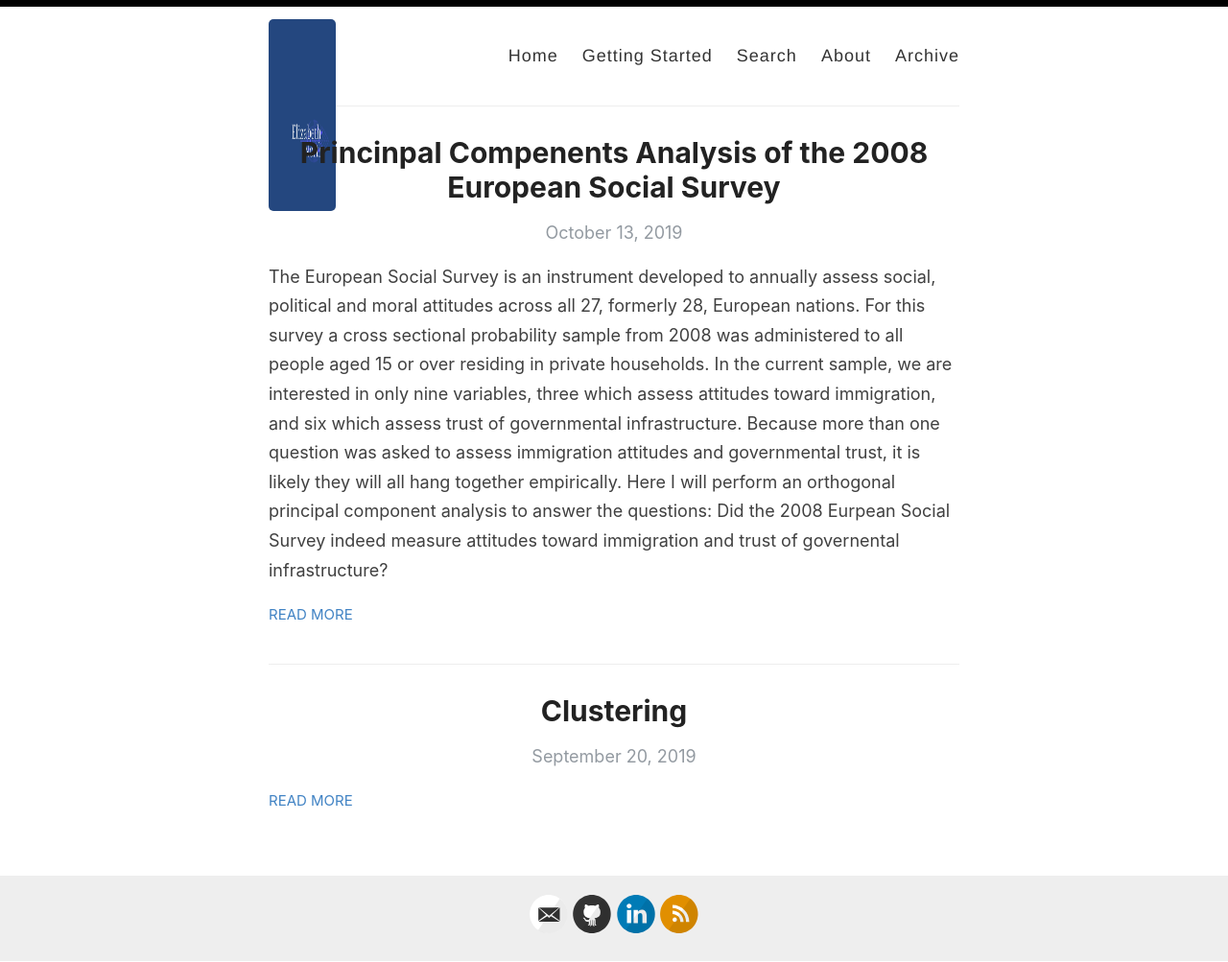
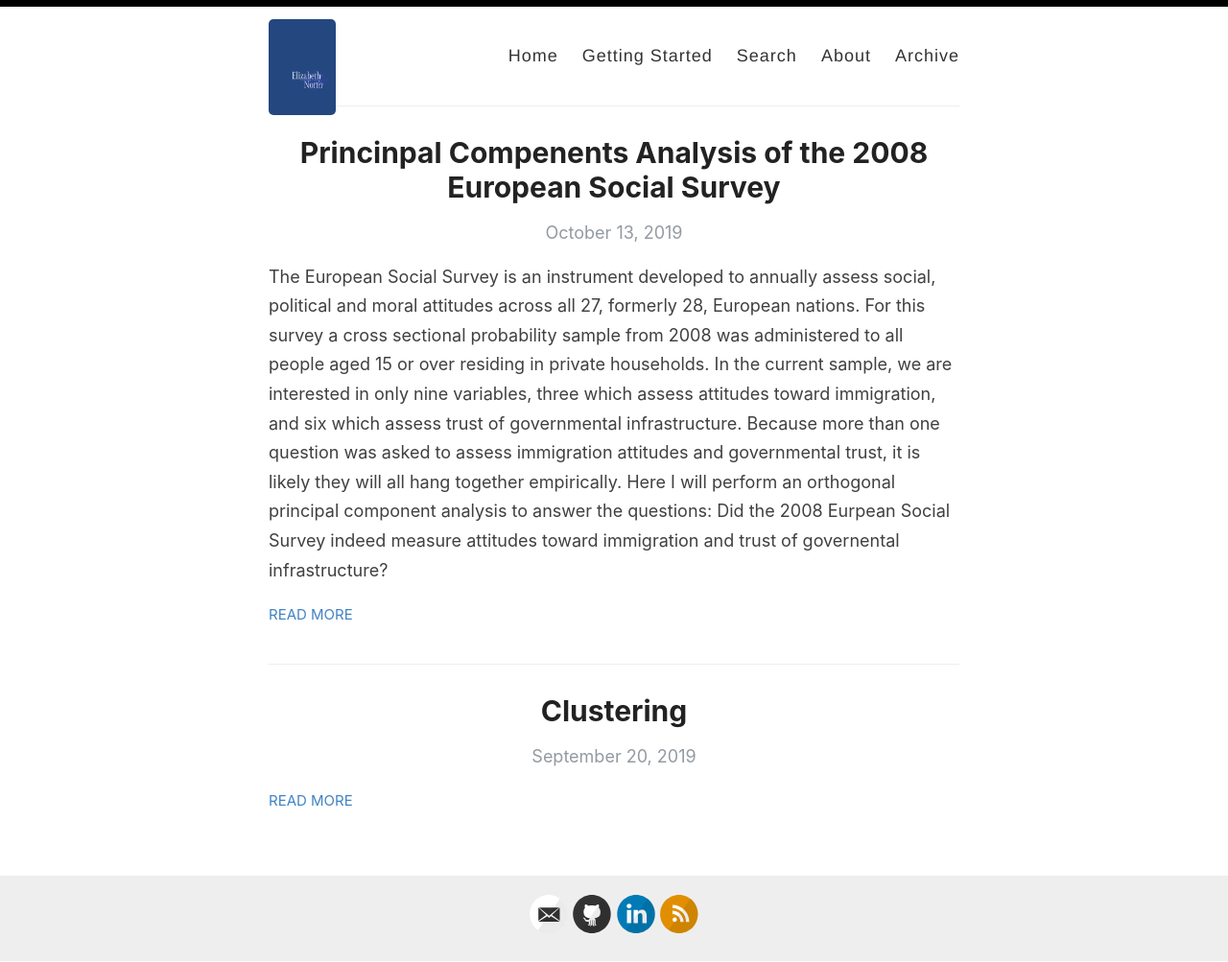
Before and after one commit to northelizabeth/northelizabeth.github.io, a Jekyll site: the page built from index.html, in a window 1280 px wide. Shown: the whole page at 96% size. Built offline with Jekyll 4.4.1, drawn with Linux system fonts in a browser that asks for light colours; the list of posts is cut into pages by our own code.

Commit message:
Update default.html

```diff
--- a/_layouts/default.html
+++ b/_layouts/default.html
@@ -20,7 +20,7 @@
       <div class="wrapper-masthead">
         <div class="container">
           <header class="masthead clearfix">
-            <a href="{{ site.baseurl }}/" class="site-avatar"><img src="{{ site.baseurl }}{{ site.avatar }}" width="100" height="200" alt="{{ site.title }}" /></a>
+            <a href="{{ site.baseurl }}/" class="site-avatar"><img src="{{ site.baseurl }}{{ site.avatar }}" width="300" height="100" alt="{{ site.title }}" /></a>
 
             <div class="site-info">
               <h1 class="site-name"><a href="{{ site.baseurl }}/">{{ site.name }}</a></h1>
```
